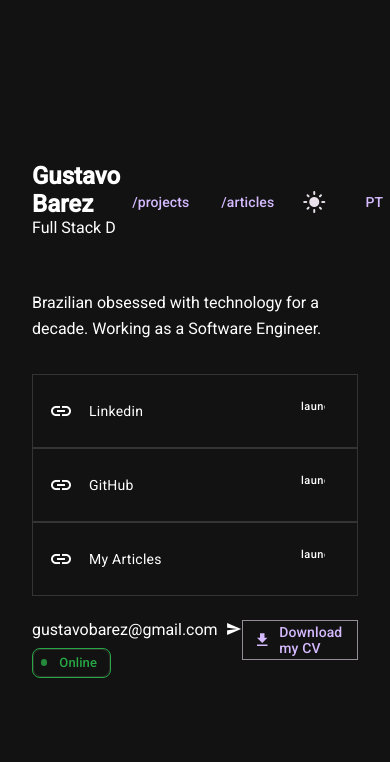
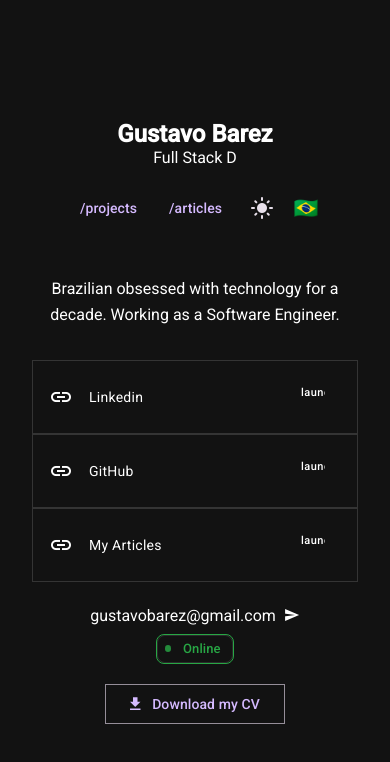
Before and after one commit to gustavobarez/links, an Angular app: page / in a window 390 px wide. Shown: the top 762 px of the page. Built offline with nearby package versions, Linux system fonts and the light colour scheme.

Commit message:
feat: changes language icon to flag, add support to mobile

```diff
--- a/src/app/pages/home/home.html
+++ b/src/app/pages/home/home.html
@@ -12,8 +12,8 @@
           theme.isDarkMode() ? "light_mode" : "dark_mode"
         }}</mat-icon>
       </button>
-      <button mat-button class="language-button" (click)="toggleLanguage()">
-        {{ currentLang === "en" ? "PT" : "EN" }}
+      <button class="flag-button" (click)="toggleLanguage()">
+        {{ currentLang === "en" ? "🇧🇷" : "🇺🇸" }}
       </button>
     </div>
   </header>
--- a/src/app/pages/home/home.scss
+++ b/src/app/pages/home/home.scss
@@ -17,6 +17,10 @@
   align-items: center;
   width: 100%;
   margin-bottom: 3rem;
+  @media (max-width: 768px) {
+    flex-direction: column;
+    gap: 1rem;
+  }
 }
 .identity {
   h1,
@@ -30,17 +34,33 @@
     color: var(--mat-sys-color-on-surface-variant);
     min-height: 1.5rem;
   }
+  @media (max-width: 768px) {
+    text-align: center;
+  }
 }
 .controls {
   display: flex;
   align-items: center;
   gap: 0.5rem;
 }
+.flag-button {
+  width: 32px;
+  height: 32px;
+  min-width: 32px !important;
+  border: none;
+  background: none;
+  padding: 0 !important;
+  cursor: pointer;
+  font-size: 20px;
+}
 .bio {
   font-size: 1rem;
   line-height: 1.6;
   margin-bottom: 1.5rem;
   color: var(--mat-sys-color-on-surface-variant);
+  @media (max-width: 768px) {
+    text-align: center;
+  }
 }
 .links-list {
   width: 100%;
@@ -70,7 +90,7 @@
     gap: 0;
   }
   .hover-text {
-    color: #888;
+    color: var(--mat-sys-color-primary);
     font-weight: 500;
     opacity: 0;
     white-space: nowrap;
@@ -93,12 +113,20 @@
   margin-top: 8px;
   padding-top: 8px;
   border-top: 1px solid var(--mat-sys-color-outline-variant);
+  @media (max-width: 768px) {
+    flex-direction: column;
+    align-items: center;
+    gap: 1rem;
+  }
 }
 .contact-info {
   display: flex;
   flex-direction: column;
   align-items: flex-start;
   gap: 5px;
+  @media (max-width: 768px) {
+    align-items: center;
+  }
 }
 .email {
   display: inline-flex;
```
